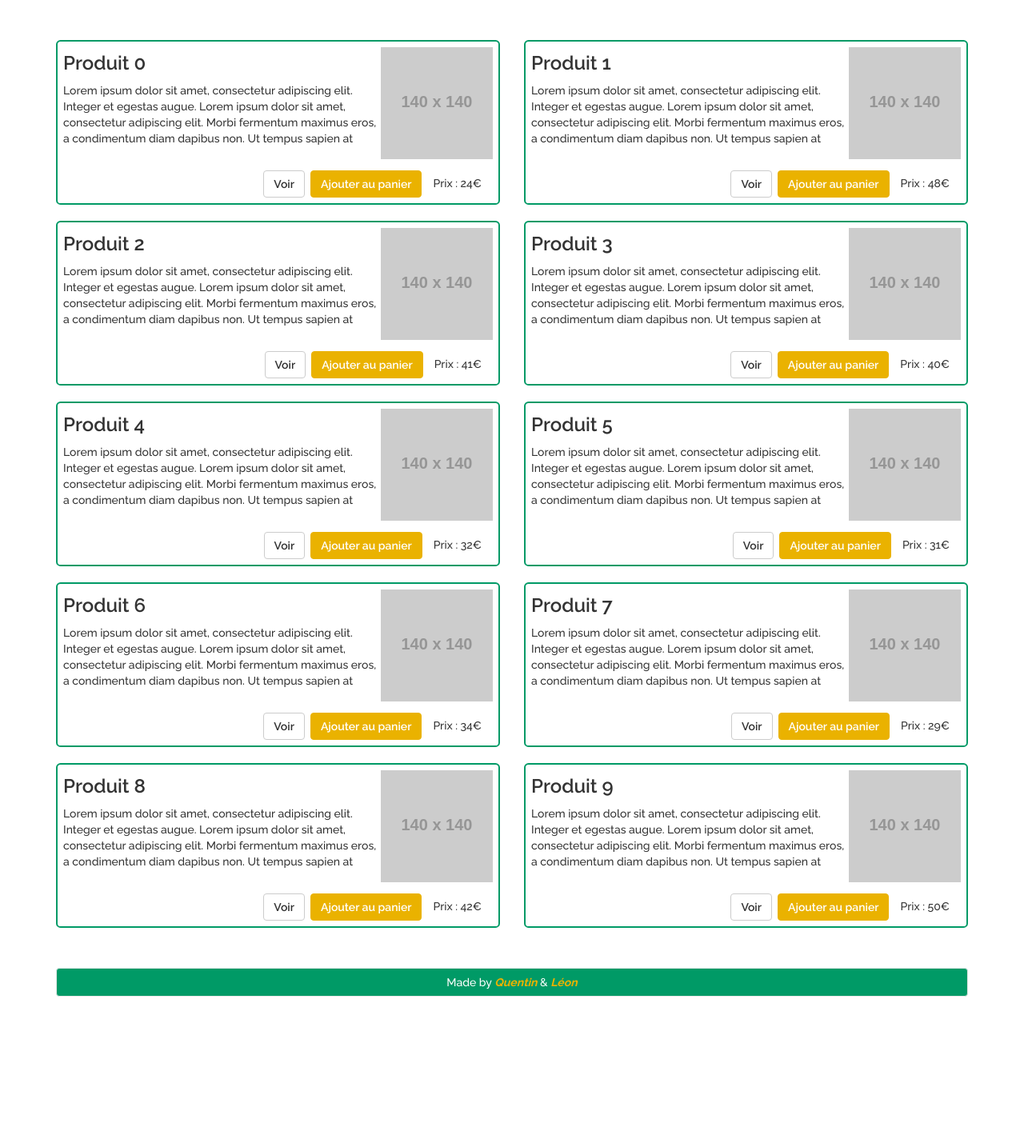
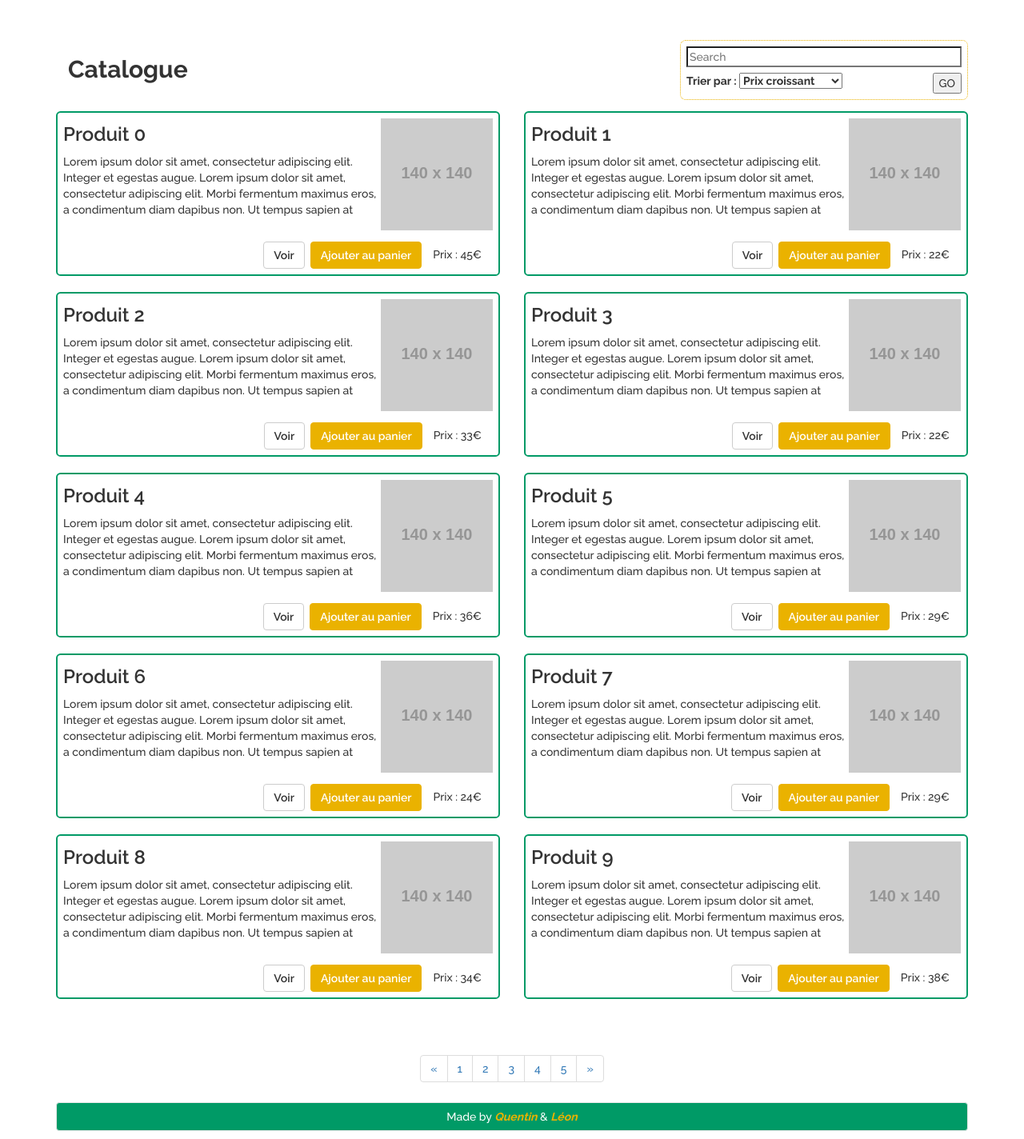
Before and after one commit to qgautreau/ecommerce, a PHP site: page /catalogue.html in a window 1280 px wide. Shown: the part 142-1566 px from the top of the page at 80% size. Before the commit the page ends 1388 px from the top, so only its background shows below. Run offline with PHP 8.4, Linux system fonts and the light colour scheme; grey boxes labelled with a size stand in for pictures from a placeholder-image service; some libraries are stand-ins or nearby versions.

Commit message:
Implement pagination

```diff
--- a/catalogue.html
+++ b/catalogue.html
@@ -30,7 +30,45 @@
 
             <main>
                 <section>
+                    <div class="row">
+                        <div class="col-md-8">
+                            <h2>Catalogue</h2>
+                        </div>
+                        <div class="col-md-4">
+                            <form id="search_form">
+                                <input type="search" placeholder="Search"/>
+                                <label for="tri_item">
+                                    Trier par :
+                                    <select id="tri_item">
+                                        <option>Prix croissant</option>
+                                        <option>Prix décroissant</option>
+                                        <option>Popularité</option>
+                                    </select>
+                                </label>
+                                <input type="submit" value="GO"/>
+                            </form>
+                        </div>
+                    </div>
                 </section>
+                <nav id="pagination_nav" aria-label="Page navigation">
+                    <ul class="pagination">
+                        <li>
+                            <a href="#" aria-label="Previous">
+                                <span aria-hidden="true">&laquo;</span>
+                            </a>
+                        </li>
+                        <li><a href="#">1</a></li>
+                        <li><a href="#">2</a></li>
+                        <li><a href="#">3</a></li>
+                        <li><a href="#">4</a></li>
+                        <li><a href="#">5</a></li>
+                        <li>
+                            <a href="#" aria-label="Next">
+                                <span aria-hidden="true">&raquo;</span>
+                            </a>
+                        </li>
+                    </ul>
+                </nav>
             </main>
 
             <footer>
@@ -40,7 +78,7 @@
 
         <script src="static/external/jquery/dist/jquery.min.js"></script>
         <script src="static/external/bootstrap/dist/js/bootstrap.min.js"></script>
-        <script src="static/js/catalog_x10.js"></script>
+        <script src="static/js/catalog_x100.js"></script>
         <script src="static/js/script.js"></script>
     </body>
 </html>
--- a/static/css/style.css
+++ b/static/css/style.css
@@ -186,6 +186,10 @@ input[type=number] {
     margin-bottom: 4rem;
 }
 
+#pagination_nav {
+    text-align: center;
+}
+
 footer {
     border: 1px solid #e7e7e7;
     border-radius: 4px;
--- a/static/js/script.js
+++ b/static/js/script.js
@@ -24,15 +24,16 @@ function genProduct(dico) {
     return $('<article>').append(firstDiv, lastDiv);
 }
 
-function displayProducts(products) {
+function displayProducts(products, startIndex) {
     var container = $('main > section');
 
-    var i=0;
-    while (i<products.length) {
+    var i = startIndex;
+    var max = startIndex+10;
+    console.log('Pages : ' + i + ' --> ' + max);
+    while (i<products.length && i<max) {
         var j=0;
         var row = $('<div>').addClass('row');
         while (j<2 && i < products.length) {
-            console.log('testki');
             var col = $('<div>').addClass('col-md-6');
             col.append(genProduct(products[i]));
             row.append(col);
@@ -74,16 +75,40 @@ function getRandomProducts(catalog) {
 $(document).ready(function() {
     console.log('start');
 
+
     var curntPage = $('#curnt_page').find('a').html();
     console.log('Page : ' + curntPage);
 
     switch (curntPage) {
         case 'Accueil':
-            displayProducts(getRandomProducts(catalog));
+            displayProducts(getRandomProducts(catalog), 0);
             break;
 
         case 'Catalogue':
-            displayProducts(catalog);
+            displayProducts(catalog, 0);
             break;
     }
+
+    var curntPagination = 0;
+
+    var maxPagination = catalog.length-10;
+
+    $('.pagination li > a').click(function(event) {
+        $('article').parent().parent().remove();
+
+        if ($(this).attr('aria-label')) {
+            if ($(this).attr('aria-label') == 'Previous' && curntPagination > 0) {
+                curntPagination -= 10;
+
+            } else if ($(this).attr('aria-label') == 'Next' && curntPagination+10 <= maxPagination) {
+                curntPagination += 10;
+            }
+
+        } else {
+            curntPagination = (parseInt($(this).html()) - 1)*10;
+        }
+
+        displayProducts(catalog, curntPagination);
+        event.preventDefault();
+    });
 });
```
